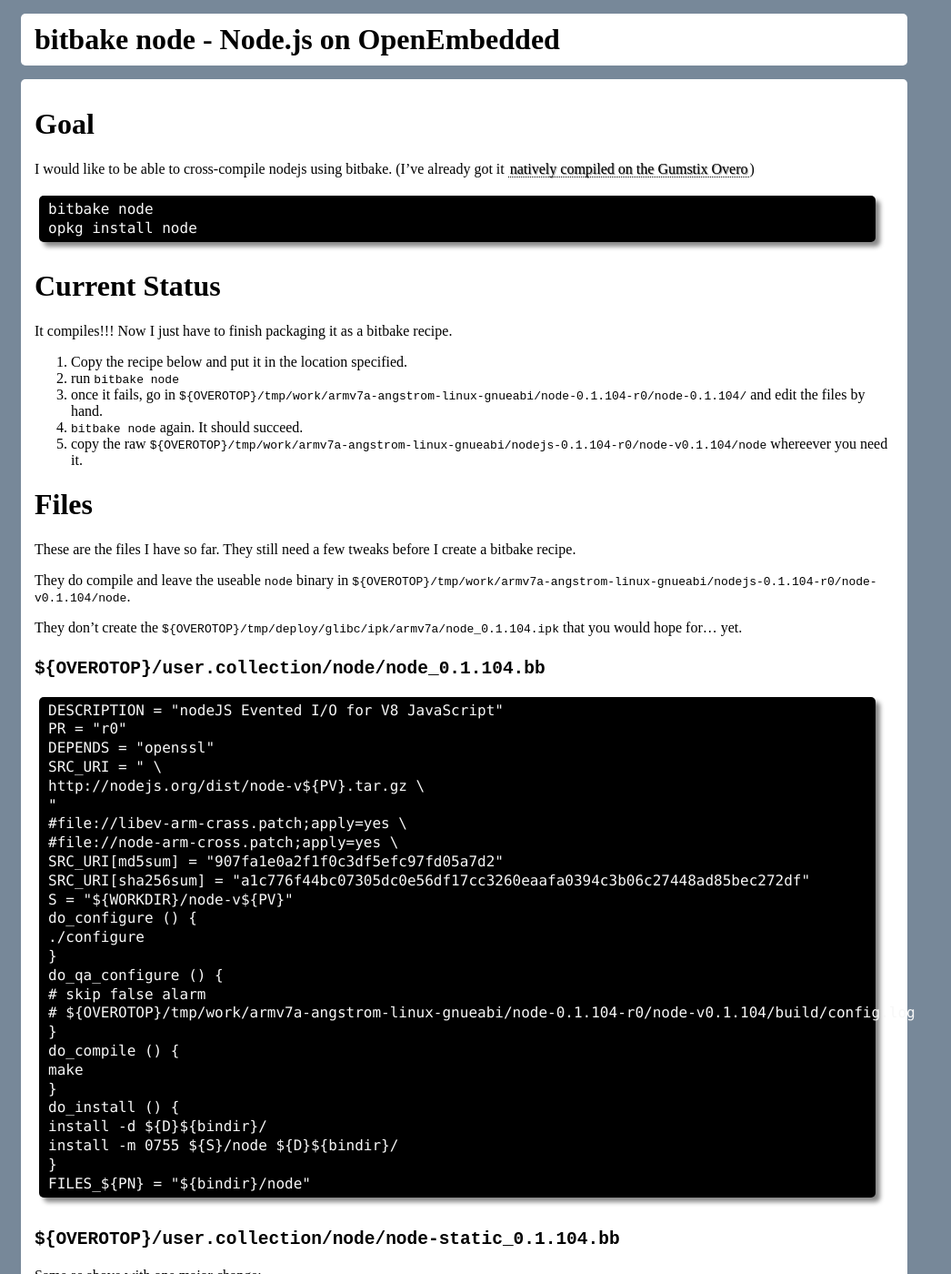
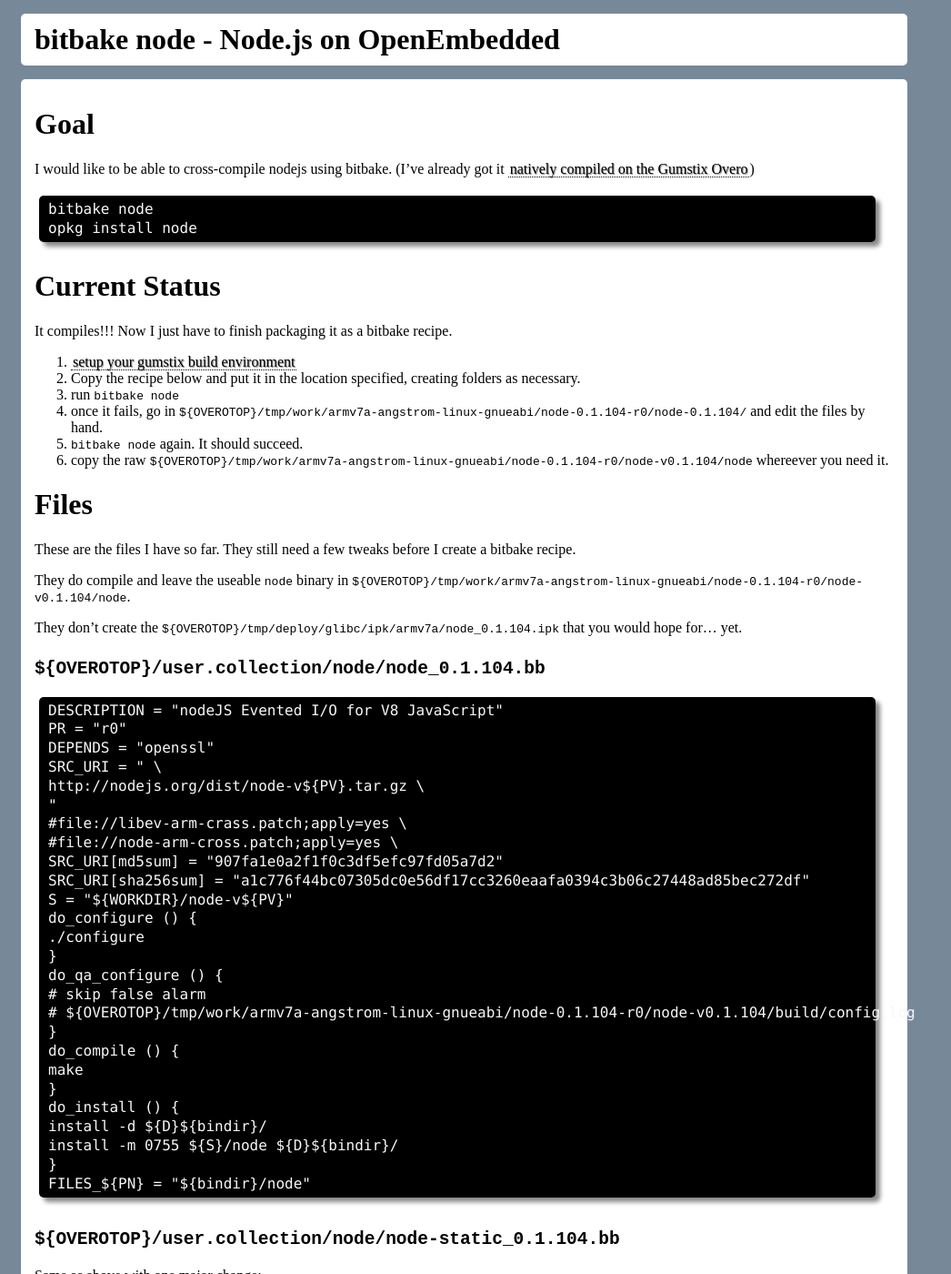
Before and after one commit to fastr/fastr.github.com, a Jekyll site: the page built from _posts/2010-07-29-bitbake-node.md, in a window 1280 px wide and 1400 px high. Shown: the whole window at 91% size, without its empty margins (0-1046 px from the left). Built offline with Jekyll 4.4.1, drawn with Linux system fonts in a browser that asks for light colours; Markdown is read by kramdown in place of the engine named in the settings; some of the changed text lies outside the part shown.

Commit message:
typo fixes

```diff
--- a/_posts/2010-07-29-bitbake-node.md
+++ b/_posts/2010-07-29-bitbake-node.md
@@ -16,18 +16,19 @@
 
 It compiles!!! Now I just have to finish packaging it as a bitbake recipe.
 
-  1. Copy the recipe below and put it in the location specified.
+  0. [setup your gumstix build environment](http://www.gumstix.net/Setup-and-Programming/view/Overo-Setup-and-Programming/Setting-up-a-build-environment/111.html)
+  1. Copy the recipe below and put it in the location specified, creating folders as necessary.
   2. run `bitbake node`
   3. once it fails, go in `${OVEROTOP}/tmp/work/armv7a-angstrom-linux-gnueabi/node-0.1.104-r0/node-0.1.104/` and edit the files by hand.
   4. `bitbake node` again. It should succeed.
-  5. copy the raw `${OVEROTOP}/tmp/work/armv7a-angstrom-linux-gnueabi/nodejs-0.1.104-r0/node-v0.1.104/node` whereever you need it.
+  5. copy the raw `${OVEROTOP}/tmp/work/armv7a-angstrom-linux-gnueabi/node-0.1.104-r0/node-v0.1.104/node` whereever you need it.
 
 Files
 =====
 
 These are the files I have so far. They still need a few tweaks before I create a bitbake recipe.
 
-They do compile and leave the useable `node` binary in `${OVEROTOP}/tmp/work/armv7a-angstrom-linux-gnueabi/nodejs-0.1.104-r0/node-v0.1.104/node`.
+They do compile and leave the useable `node` binary in `${OVEROTOP}/tmp/work/armv7a-angstrom-linux-gnueabi/node-0.1.104-r0/node-v0.1.104/node`.
 
 They don't create the `${OVEROTOP}/tmp/deploy/glibc/ipk/armv7a/node_0.1.104.ipk` that you would hope for... yet.
 
@@ -74,7 +75,7 @@
 
 This will become `files/libev-arm-cross.patch` once packaged.
 
-Currently you can modify the failed build in place from `${OVEROTOP}/tmp/work/armv7a-angstrom-linux-gnueabi/nodejs-0.1.104-r0/`
+Currently you can modify the failed build in place from `${OVEROTOP}/tmp/work/armv7a-angstrom-linux-gnueabi/node-0.1.104-r0/`
 
     --- a/deps/libev/wscript
     +++ b/deps/libev/wscript
@@ -101,7 +102,7 @@
 
 This will become `files/node-arm-cross.patch` once packaged.
 
-Currently you can modify the failed build in place from `${OVEROTOP}/tmp/work/armv7a-angstrom-linux-gnueabi/nodejs-0.1.104-r0/`
+Currently you can modify the failed build in place from `${OVEROTOP}/tmp/work/armv7a-angstrom-linux-gnueabi/node-0.1.104-r0/`
 
     --- a/wscript
     +++ b/wscript
```
